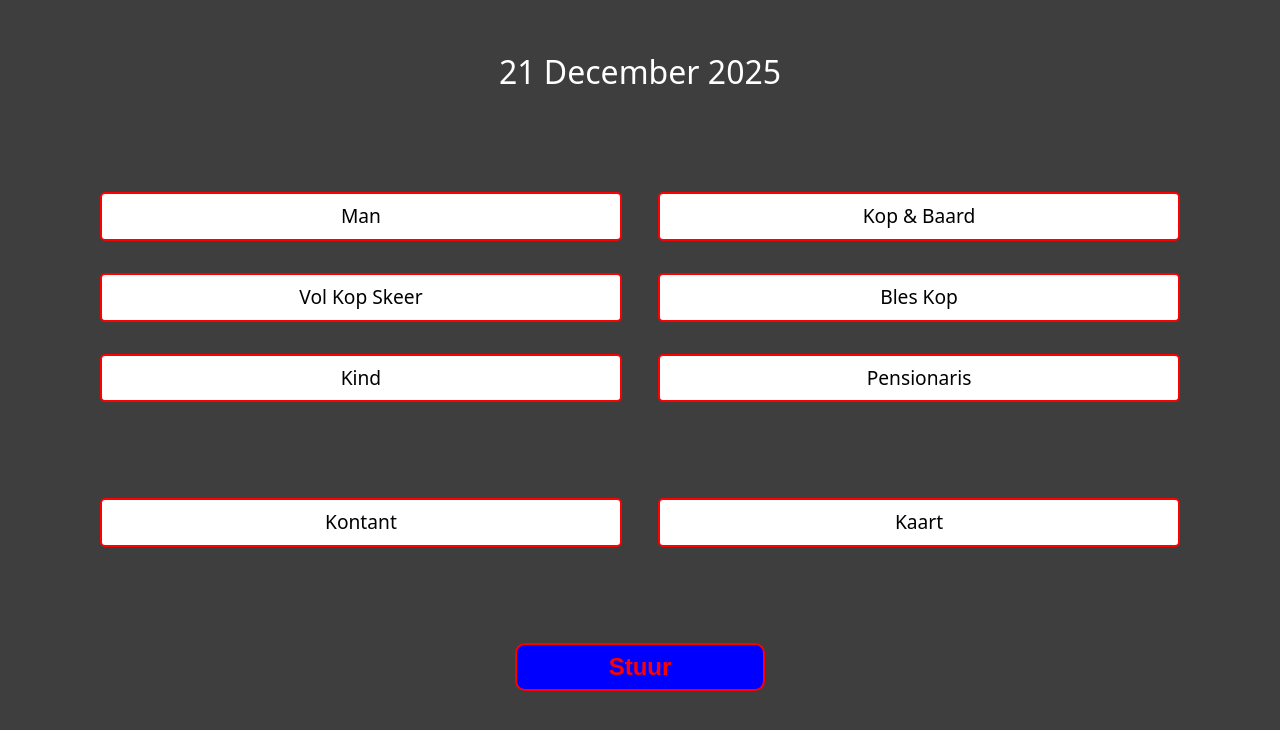
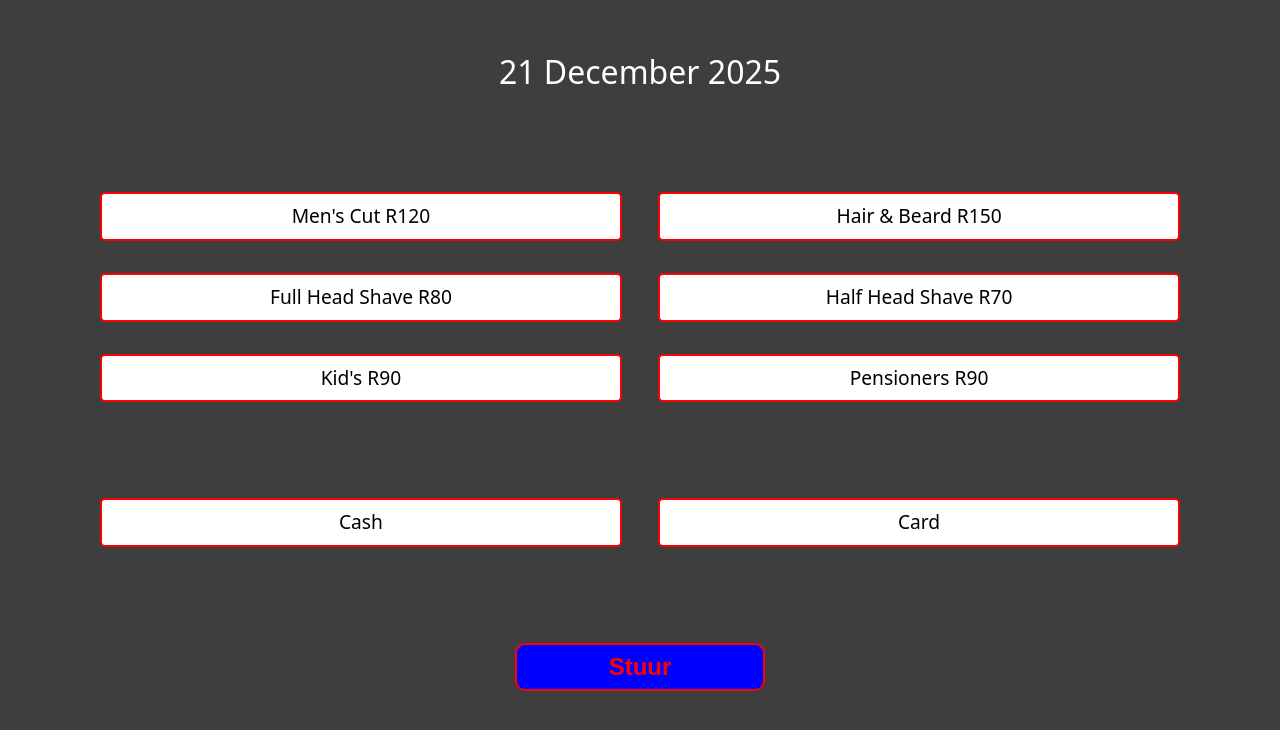
Before and after one commit to RosSuhan/rosalyn.next, a Next.js app: page /joline in a window 1280 px wide. Shown: the top 730 px of the page. Built offline with nearby package versions, Linux system fonts and the light colour scheme.

Commit message:
JolineUpdate
Change button names

```diff
--- a/app/joline/page.tsx
+++ b/app/joline/page.tsx
@@ -19,17 +19,17 @@ export default function Joline(){
     })
 
     const cuts = [
-        { label: "Man", value: "Man", price: 120 },
-        { label: "Kop & Baard", value: "KopBaard", price: 150 },
-        { label: "Vol Kop Skeer", value: "VolKopSkeer", price: 80 },
-        { label: "Bles Kop", value: "BlesKop", price: 70 },
-        { label: "Kind", value: "Kind", price: 90 },
-        { label: "Pensionaris", value: "Pensionaris", price: 90 }
+        { label: "Men's Cut", value: "Man", price: 120 },
+        { label: "Hair & Beard", value: "KopBaard", price: 150 },
+        { label: "Full Head Shave", value: "VolKopSkeer", price: 80 },
+        { label: "Half Head Shave", value: "BlesKop", price: 70 },
+        { label: "Kid's", value: "Kind", price: 90 },
+        { label: "Pensioners", value: "Pensionaris", price: 90 }
     ]
 
     const payments = [
-        { label: "Kontant", value: "Kontant" },
-        { label: "Kaart", value: "Kredit" }
+        { label: "Cash", value: "Kontant" },
+        { label: "Card", value: "Kredit" }
     ]
 
     const HAIRCUT_GOOGLE_URL = 'https://script.google.com/macros/s/AKfycbzUfvhvKnxxn0PAWlkag8F98zeTdVK4pjxNCoqOd7esI4JDA7KMd53hkOC4O0B5PgSW3Q/exec'
@@ -108,7 +108,7 @@ export default function Joline(){
                                 className={style.radioCircle}
                                 value={cut.value}
                             />
-                            {cut.label}
+                            {`${cut.label} R${cut.price}`}
                         </label>
                     ))}
                 </div>
```
